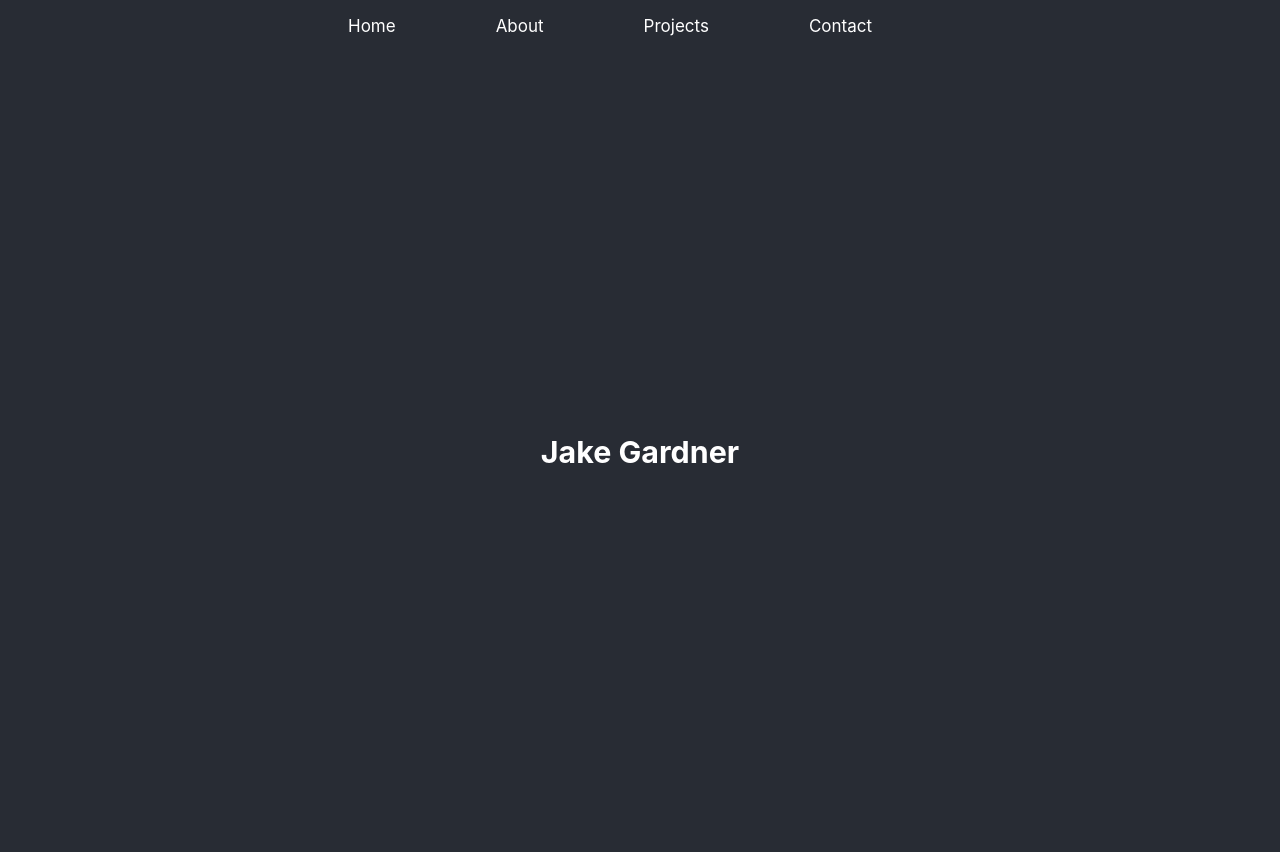
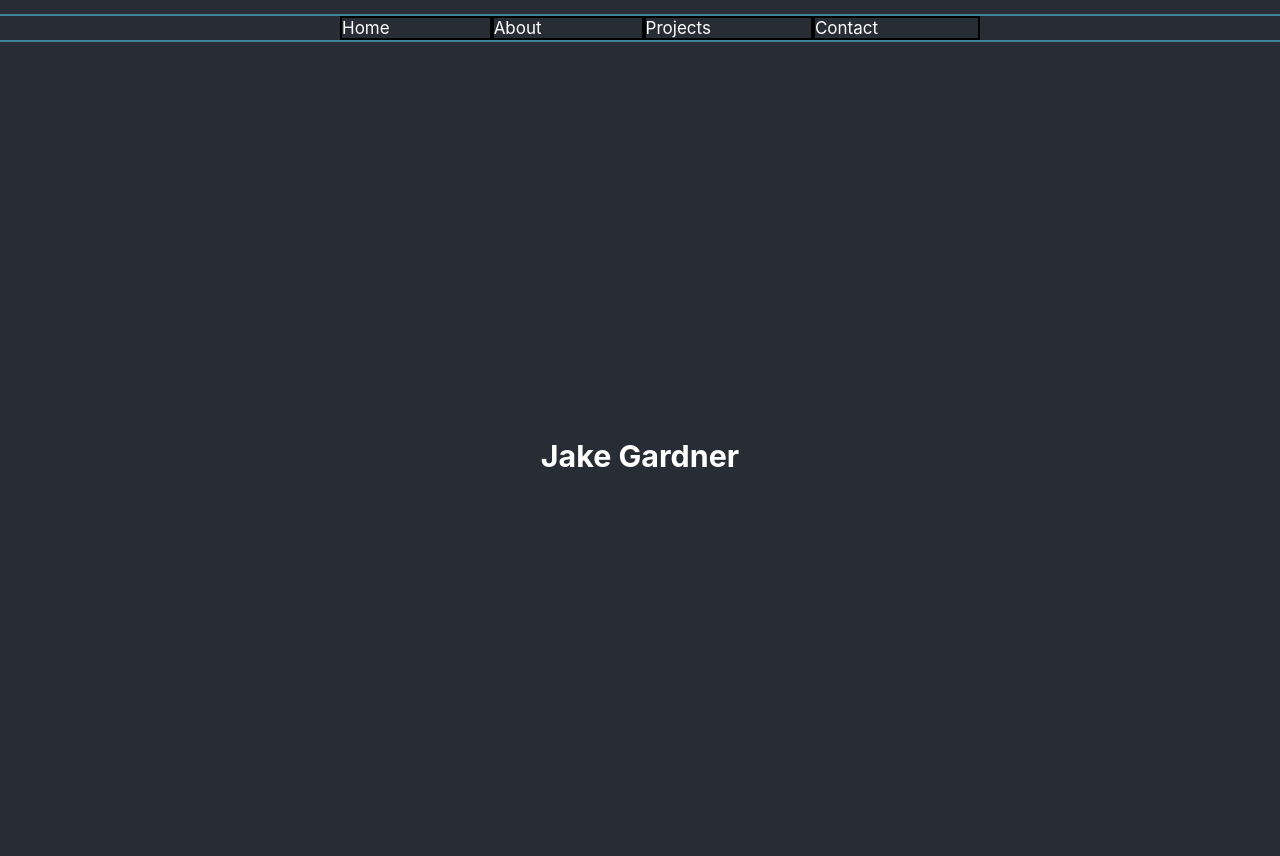
Before and after one commit to JaggerLaw/portfolio, a React (Create React App) app in the folder client/: page / in a window 1280 px wide. Built offline with nearby package versions, Linux system fonts and the light colour scheme.

Commit message:
made outlines to clearly show the box for the list items/navbar

```diff
--- a/client/src/App.css
+++ b/client/src/App.css
@@ -26,6 +26,8 @@
 .main-navbar{
   display: flex;
   justify-content: center;
+
+  outline: 2px solid #3d839e;
 }
 
 .main-navbar li{
@@ -34,4 +36,5 @@
   padding-right: 100px;
   text-decoration: none;
   font-size: 17px;
+  border: 2px solid #000000;
 }
```
